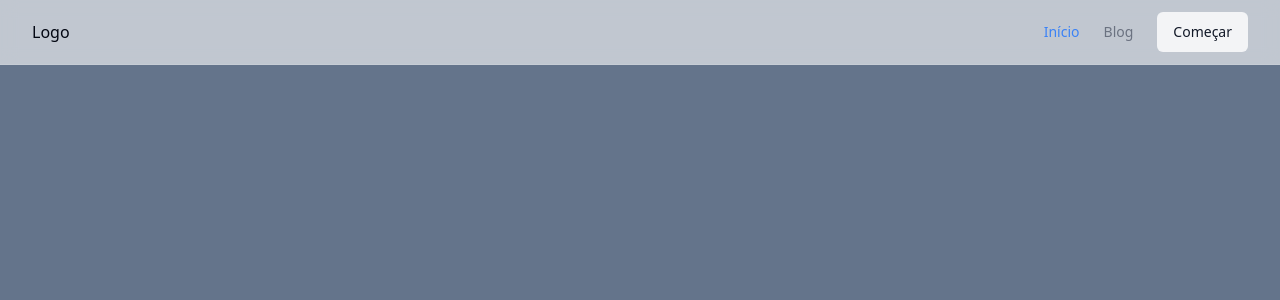
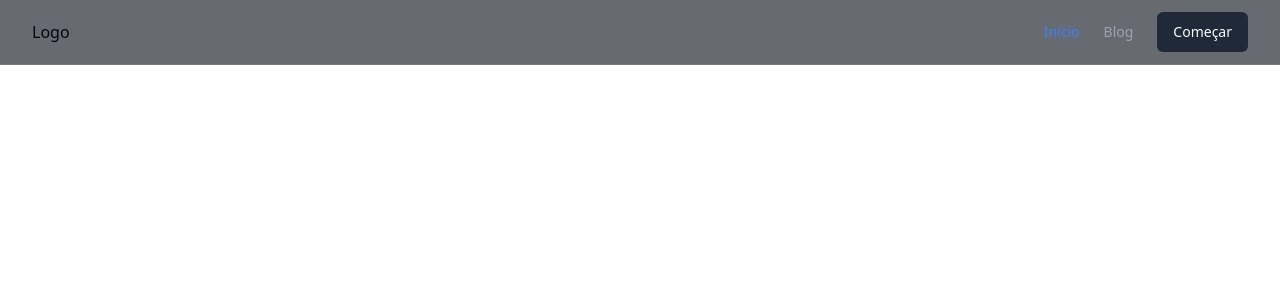
Before and after one commit to MSixels/site-blog, a Next.js app: page / in a window 1280 px wide. Shown: the top 300 px of the page. Built offline with nearby package versions, Linux system fonts and the light colour scheme.

Commit message:
Criando layout

```diff
--- /dev/null
+++ b/src/components/layout/index.ts
@@ -0,0 +1 @@
+export * from "./layout"
--- /dev/null
+++ b/src/components/layout/layout.tsx
@@ -0,0 +1,17 @@
+import { Header } from "../header"
+
+type LayoutProps = {
+  children: React.ReactNode
+}
+
+export const Layout = ({ children }: LayoutProps) => {
+  return(
+    <div className="relative flex min-h-screen flex-col dark ">
+      <Header/>
+      <main className="flex-1 flex flex-col mb-12">
+
+      </main>
+
+    </div>
+  )
+}
--- a/src/pages/_app.tsx
+++ b/src/pages/_app.tsx
@@ -1,6 +1,11 @@
+import { Layout } from '@/components/layout/layout'
 import '@/styles/globals.css'
 import type { AppProps } from 'next/app'
 
 export default function App({ Component, pageProps }: AppProps) {
-  return <Component {...pageProps} />
+  return (
+    <Layout>
+      <Component {...pageProps} />
+    </Layout>
+  )
 }
--- a/src/pages/index.tsx
+++ b/src/pages/index.tsx
@@ -1,10 +1,8 @@
-import { Header } from "@/components/header";
 
 export default function Home() {
   return (
     <>
       <div className="min-h-screen min-w-full bg-slate-500">
-        <Header/>
       </div>
     </>
   );
```
